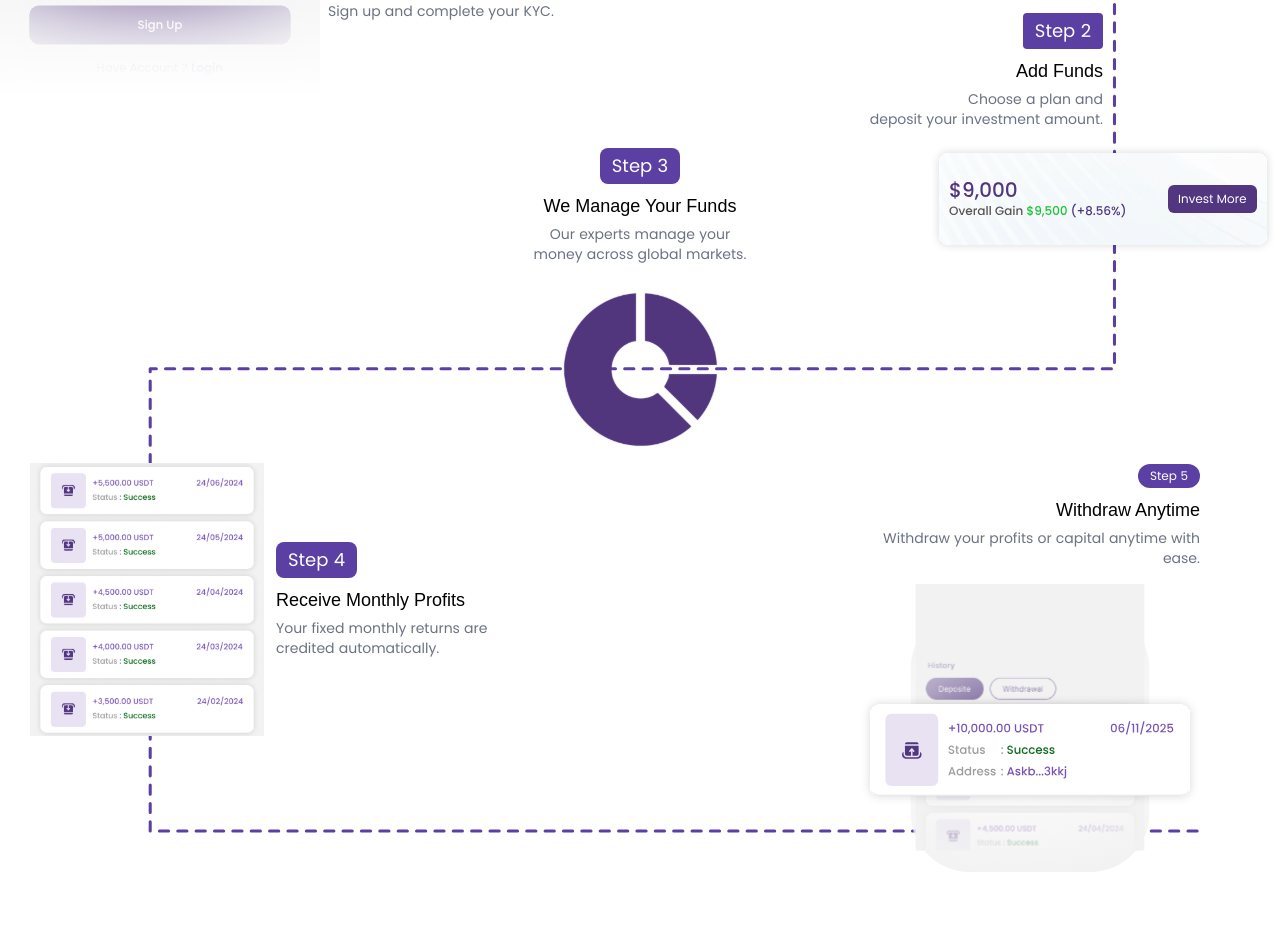
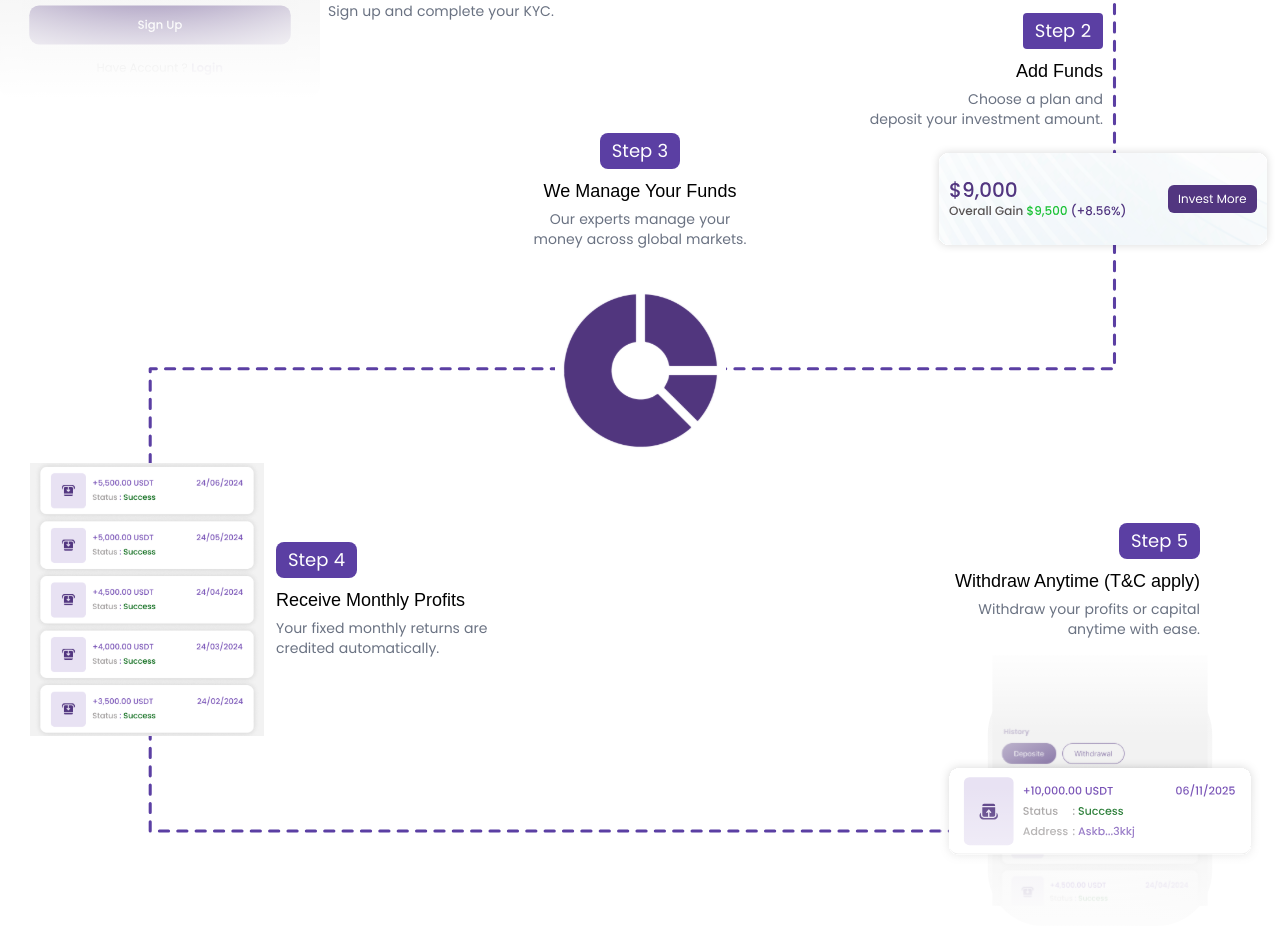
Before and after one commit to Lakshya77089/Growwin, a React (Vite) app: page / in a window 1280 px wide. Shown: the part 3740-4679 px from the top of the page. Built offline with nearby package versions, Linux system fonts and the light colour scheme.

Commit message:
added Section4

```diff
--- a/src/components/Home/Section4.tsx
+++ b/src/components/Home/Section4.tsx
@@ -101,7 +101,7 @@ const Section4 = () => {
         </div>
 
         {/* ===== STEP 3 (CENTER – ANCHORED) ===== */}
-        <div className="absolute top-[485px] left-1/2 -translate-x-1/2 w-[360px] flex flex-col items-center ">
+        <div className="absolute top-[470px] left-1/2 -translate-x-1/2 w-[360px] flex flex-col items-center ">
           {/* TEXT */}
           <div className="text-center w-[220px] ">
             <span className="inline-block bg-[#5b3fa3] text-white text-lg px-3 py-1 mb-2 rounded-lg">
@@ -118,7 +118,18 @@ const Section4 = () => {
           </div>
 
           {/* IMAGE */}
-          <img src={manageFundsSvg} alt="Manage funds" />
+          {/* IMAGE — MASK LINE ONLY HERE */}
+          <div className="relative mt-4">
+            {/* LINE CUTTER (only image area) */}
+            <div className="absolute inset-5 bg-white z-0" aria-hidden />
+
+            {/* IMAGE */}
+            <img
+              src={manageFundsSvg}
+              alt="Manage funds"
+              className="relative z-10"
+            />
+          </div>
         </div>
 
         {/* ===== STEP 4 ===== */}
@@ -141,17 +152,35 @@ const Section4 = () => {
         </div>
 
         {/* ===== STEP 5 ===== */}
-        <div className="absolute top-[800px] right-[80px] w-[340px] text-right">
-          <span className="inline-block bg-[#5b3fa3] text-white text-xs px-3 py-1 rounded-full mb-2">
-            Step 5
-          </span>
-          <h4 className="font-poppins-semibold text-lg mb-1">
-            Withdraw Anytime
-          </h4>
-          <p className="text-sm text-gray-500 mb-4">
-            Withdraw your profits or capital anytime with ease.
-          </p>
-          <img src={withdrawSvg} alt="Withdraw" className="ml-auto" />
+        <div className="absolute top-[860px] right-[80px] w-[340px] text-right">
+          <div>
+            <span className="inline-block bg-[#5b3fa3] text-white text-lg px-3 py-1 rounded-lg mb-2">
+              Step 5
+            </span>
+            <h4 className="font-poppins-semibold text-lg mb-1">
+              Withdraw Anytime (T&C apply)
+            </h4>
+            <p className="text-sm text-gray-500">
+              Withdraw your profits or capital
+            </p>
+            <p className="text-sm text-gray-500 mb-4">anytime with ease.</p>
+          </div>
+          {/* <img src={withdrawSvg} alt="Withdraw" className="ml-auto" /> */}
+          <div className="relative w-[320px] ml-20">
+            <img src={withdrawSvg} alt="Signup" className="w-full rounded-xl" />
+
+            {/* TOP FADE */}
+            <div
+              className="pointer-events-none absolute top-0 left-0 w-full h-[80px]
+                  bg-gradient-to-b from-white/90 to-transparent"
+            />
+
+            {/* BOTTOM FADE */}
+            <div
+              className="pointer-events-none absolute bottom-0 left-0 w-full h-[140px]
+                  bg-gradient-to-t from-white/80 to-transparent"
+            />
+          </div>
         </div>
       </div>
     </section>
```
